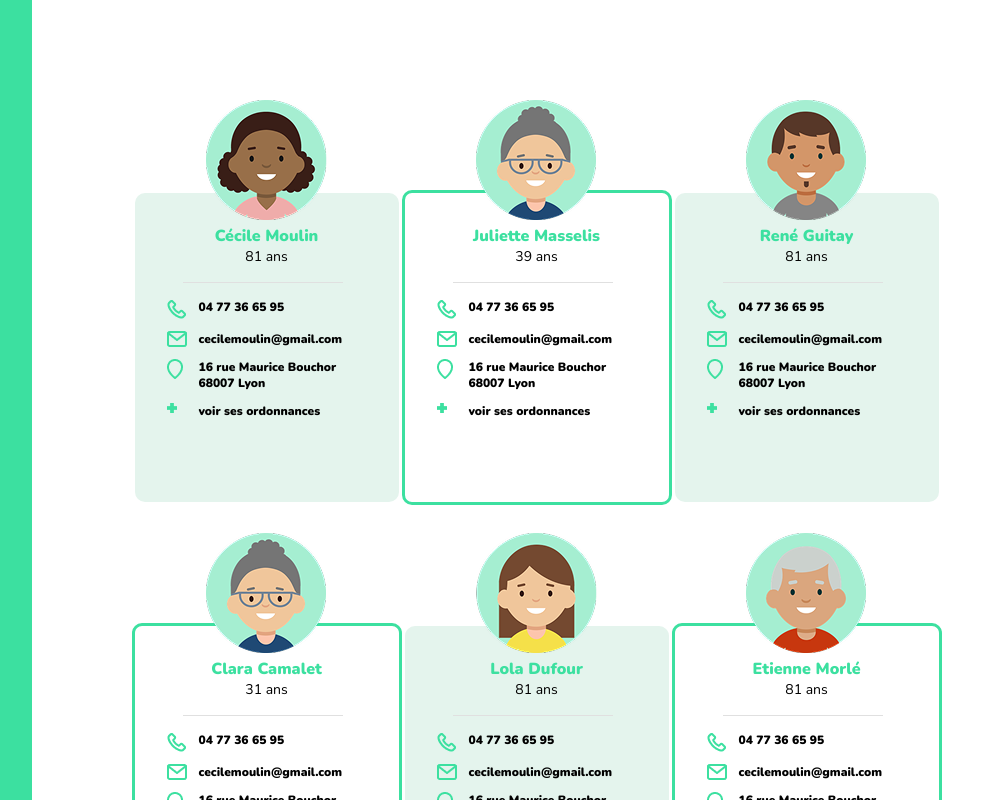
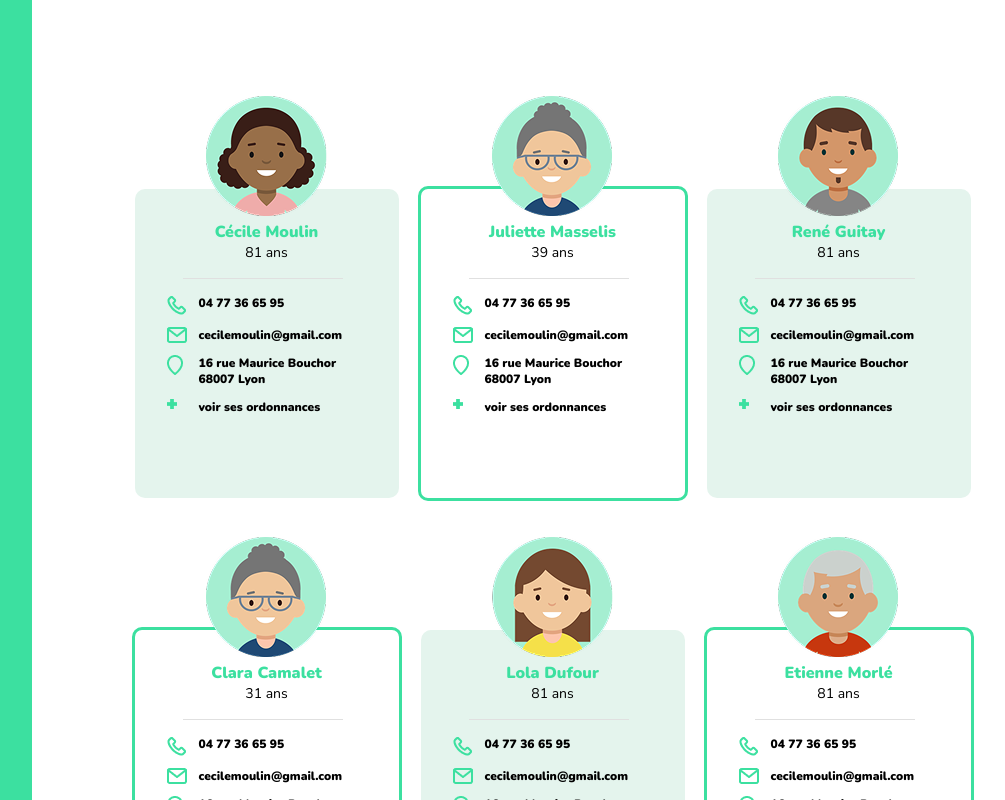
Before and after one commit to Patrice976/polo_test_integration, a Vue app: page / in a window 1280 px wide. Shown: the part 640-1440 px from the top of the page, without its empty margins (268-1273 px from the left). Built offline with nearby package versions, Linux system fonts and the light colour scheme.

Commit message:
style(patients): espacement des cartes patients dans la section searchResult
Modification du CSS pour augmenter l'espacement entre les cartes patients, améliorant ainsi la lisibilité de la section searchResult.

```diff
--- a/src/App.vue
+++ b/src/App.vue
@@ -28,7 +28,7 @@
         <CustomButton
         theme="green"
         txtBtn="Patients <br>en attente"
-        :image="pictoWaitingPatient " ></CustomButton>
+        :image="pictoWaitingPatient "></CustomButton>
         <CustomButton
         theme="white"
         txtBtn="Patients <br>archivés"
@@ -144,7 +144,7 @@ main {
   margin: auto;
   display: grid;
   grid-template-columns: repeat(3, 1fr);
-  justify-items: center;
+  gap : 1em;
   width:781px;
   height:865px;
 
```
